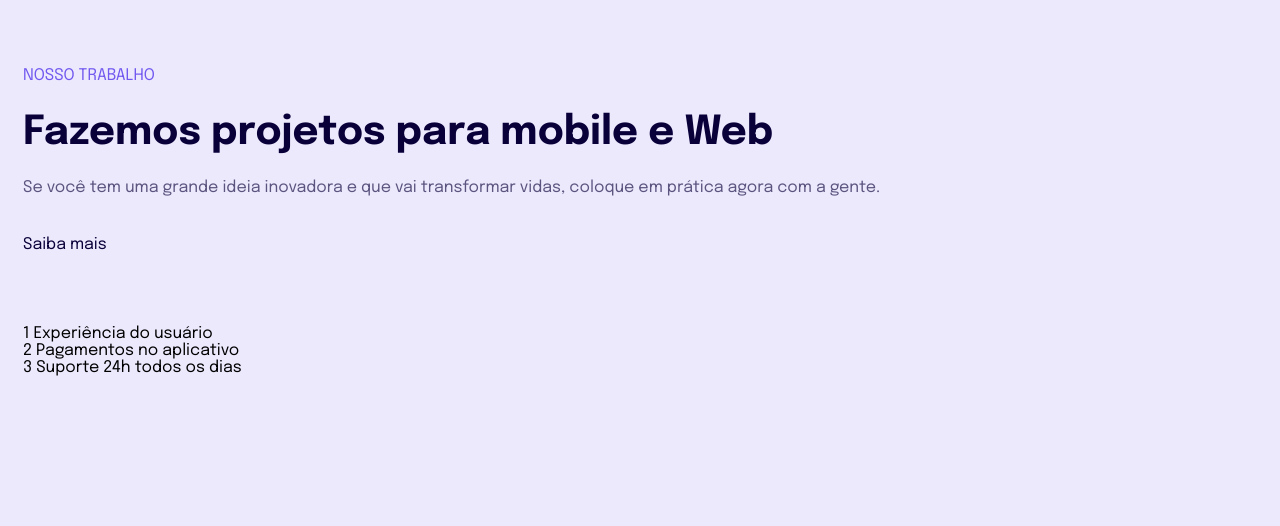
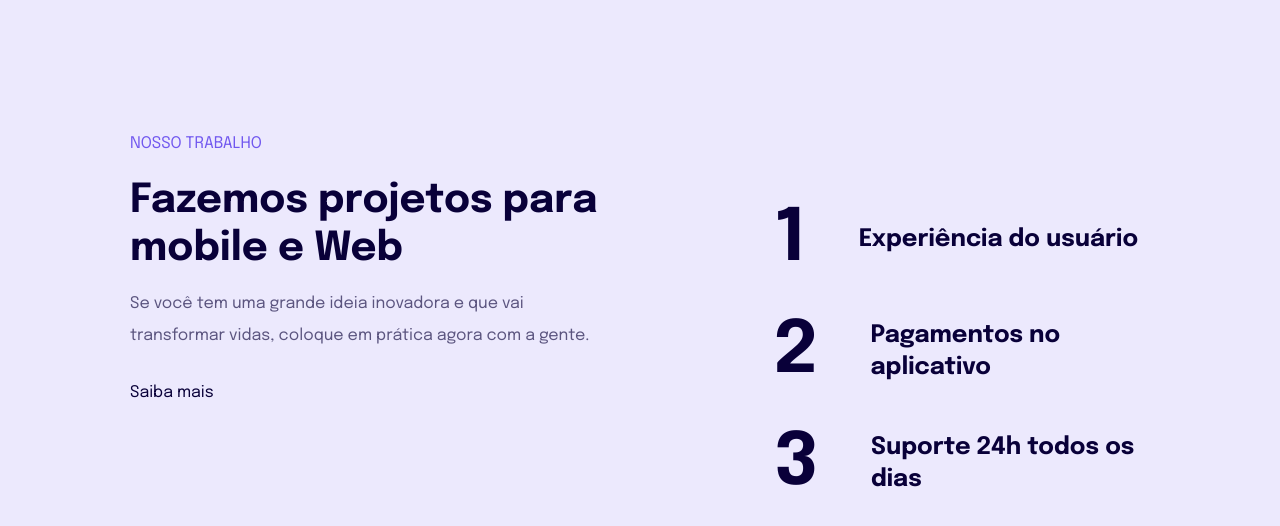
Before and after one commit to somentebruno/Projeto-04, a plain HTML site: page index.html in a window 1280 px wide. Drawn offline with Linux system fonts and the light colour scheme.

Commit message:
projeto finalizado

```diff
--- a/index.html
+++ b/index.html
@@ -12,10 +12,12 @@
 </head>
 <body>
   <main>
-    <p>nosso trabalho</p>
+    <div>
+      <p>nosso trabalho</p>
     <h1>Fazemos projetos para mobile e Web</h1>
     <p>Se você tem uma grande ideia inovadora e que vai transformar vidas, coloque em prática agora com a gente.</p>
     <a href="#">Saiba mais</a>
+    </div>
     <ul>
       <li><span>1</span> Experiência do usuário</li>
       <li><span>2</span> Pagamentos no aplicativo</li>
--- a/style.css
+++ b/style.css
@@ -16,6 +16,11 @@ body {
   font-family: Epilogue, sans-serif;
 }
 
+main {
+  max-width: 20.625rem;
+  margin: 0 auto;
+}
+
 h1 {
   font-size: 2.5rem;
   line-height: 3rem;
@@ -31,6 +36,7 @@ main p:first-child{
   line-height: 2rem;
   margin-bottom: 1.0625rem;
 }
+
 
 h1 + p{
   color: rgba(10, 0, 57, 0.64);
@@ -51,3 +57,53 @@ a:hover {
 ul {
   margin-top: 4.5rem;
 }
+
+ul li {
+  color: #090039;
+  font-size: 1.5rem;
+  font-weight: 700;
+  line-height: 2rem;
+
+  max-width: 16.0625rem;
+  display: flex;
+  align-items: flex-start;
+  gap: 2.375rem;
+}
+
+ul li + li {
+      margin-top: 2rem;
+    }
+
+ul li span {
+  color: #090039;
+  font-size: 4.5rem;
+  font-weight: 800;
+  line-height: 5rem;
+  letter-spacing: -2px;
+
+}
+
+@media (min-width: 700px) {
+
+    body {
+      padding: 8rem;
+    }
+    main {
+      max-width: 1020px;
+      display: flex;
+      flex-direction: row;
+      gap: 10rem;
+    }
+    main > div {
+      max-width: 30.25rem;
+    }
+
+    ul li {
+      gap: 3.375rem;
+      max-width: 450px;
+      align-items: center;
+
+    }
+
+
+}
```
